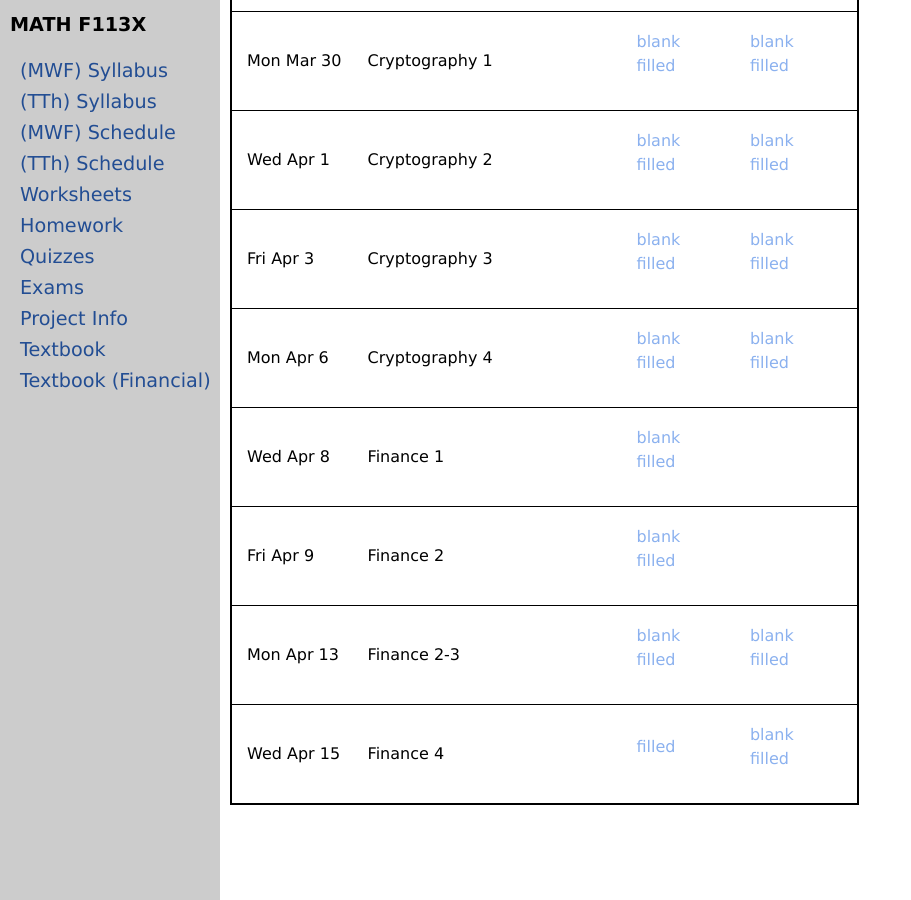
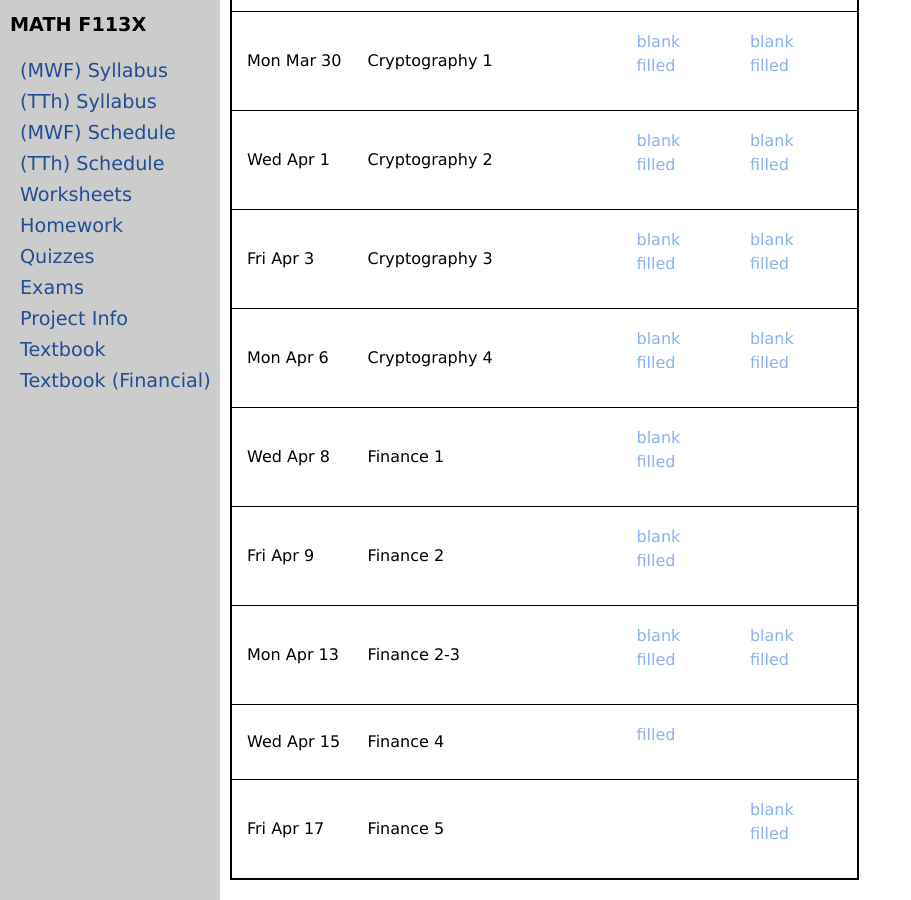
Before and after one commit to uaf-math/math113, a Jekyll site: the page built from worksheets.md, in a window 1280 px wide and 900 px high, scrolled down 2868 px. Shown: the whole window, without its empty margins (0-911 px from the left). Built offline with Jekyll 4.4.1, drawn with Linux system fonts in a browser that asks for light colours.

Commit message:
Update worksheetsS26.yml

```diff
--- a/_data/worksheetsS26.yml
+++ b/_data/worksheetsS26.yml
@@ -182,5 +182,7 @@ worksheets:
 - topic: Finance 4
   date: Wed Apr 15
   ifilled: 26-I-Finance4-Loan_Introduction.gsheet
+- topic: Finance 5
+  date: Fri Apr 17
   blank: 26-w-Finance4.pdf
   filled: 26-w-Finance4-s-unmerged.pdf
```
